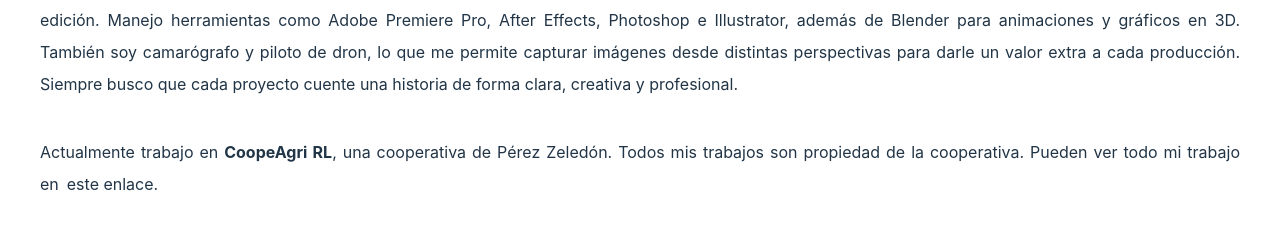
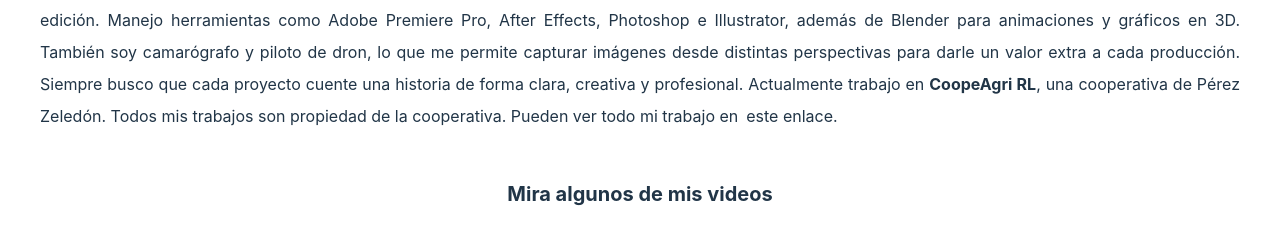
Before and after one commit to geiner06-web/portafolio, a React (Vite) app: page / in a window 1280 px wide. Shown: the part 1201-1453 px from the top of the page. Built offline with nearby package versions, Linux system fonts and the light colour scheme.

Commit message:
se corrigio el parrafo

```diff
--- a/src/App.jsx
+++ b/src/App.jsx
@@ -34,13 +34,9 @@
             piloto de dron, lo que me permite capturar imágenes desde distintas
             perspectivas para darle un valor extra a cada producción. Siempre
             busco que cada proyecto cuente una historia de forma clara, creativa
-            y profesional.
-          </p>
-
-          <p className="text-ml mt-5 leading-8 text-justify p-2">
-            Actualmente trabajo en <strong>CoopeAgri RL</strong>, una
-            cooperativa de Pérez Zeledón. Todos mis trabajos son propiedad de la
-            cooperativa. Pueden ver todo mi trabajo en
+            y profesional. Actualmente trabajo en <strong>CoopeAgri RL</strong>,
+            una cooperativa de Pérez Zeledón. Todos mis trabajos son propiedad
+            de la cooperativa. Pueden ver todo mi trabajo en
             <a
               href="https://www.youtube.com/@CoopeAgriCR"
               target="_blank"
```
